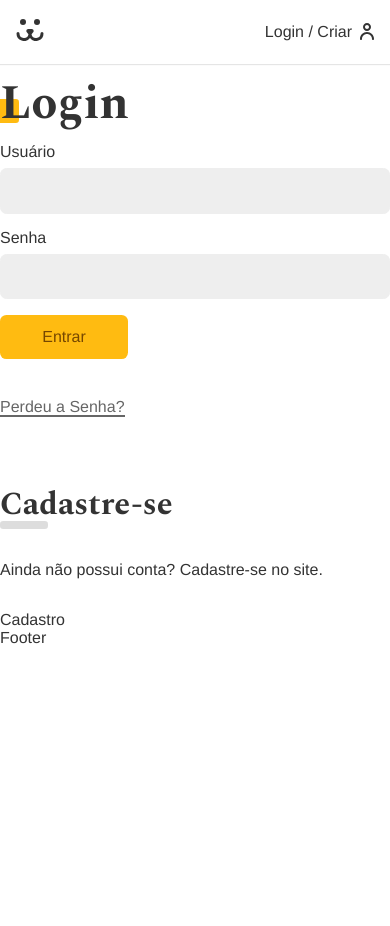
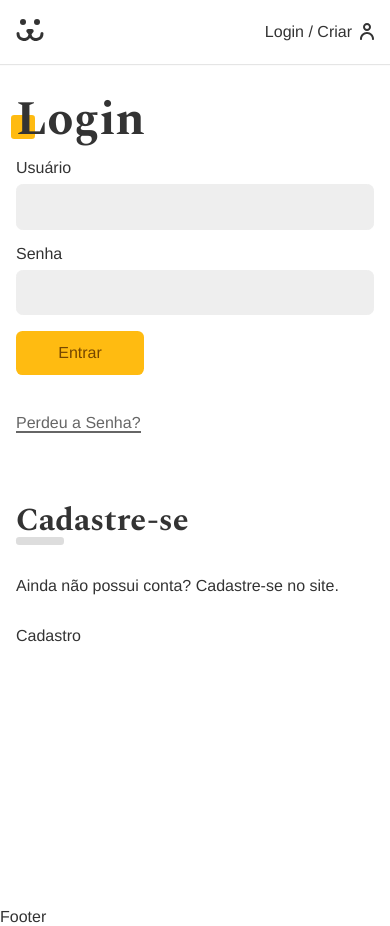
Before and after one commit to rexcor/reactsocialmedia, a React (Vite) app: page /login in a window 390 px wide. Before the commit the page ends 844 px from the top, so only its background shows below. Built offline with nearby package versions, Linux system fonts and the light colour scheme.

Commit message:
Add background image for the login page and css

```diff
--- a/src/Components/Login/Login.jsx
+++ b/src/Components/Login/Login.jsx
@@ -5,6 +5,7 @@
 import LoginPasswordLost from "./LoginPasswordLost";
 import LoginPasswordReset from "./LoginPasswordReset";
 import UserContext from "../../UserContext";
+import styles from "./Login.module.css";
 
 const Login = () => {
   const { login } = React.useContext(UserContext);
@@ -12,7 +13,8 @@
   if (login === true) return <Navigate to="/conta" />;
 
   return (
-    <div>
+    <section className={styles.login}>
+      <div className={styles.forms}>
         <Routes>
           <Route path="/" element={<LoginForm />} />
           <Route path="criar" element={<LoginCreate />} />
@@ -20,6 +22,7 @@
           <Route path="resetar" element={<LoginPasswordReset />} />
         </Routes>
       </div>
+    </section>
   );
 };
 
--- /dev/null
+++ b/src/Components/Login/Login.module.css
@@ -0,0 +1,32 @@
+.login {
+  display: grid;
+  grid-template-columns: 1fr 1fr;
+  min-height: 100vh;
+  gap: 2rem;
+}
+
+.login::before {
+  display: block;
+  content: "";
+  background: url("../../Assets/login.jpg") no-repeat center center;
+  background-size: cover;
+}
+
+.forms {
+  max-width: 30rem;
+  padding: 1rem;
+}
+
+@media (max-width: 40rem) {
+  .login {
+    grid-template-columns: 1fr;
+  }
+
+  .login::before {
+    display: none;
+  }
+
+  .form {
+    max-width: 100%;
+  }
+}
```
Lines whose indentation alone changed are shown as unchanged.
